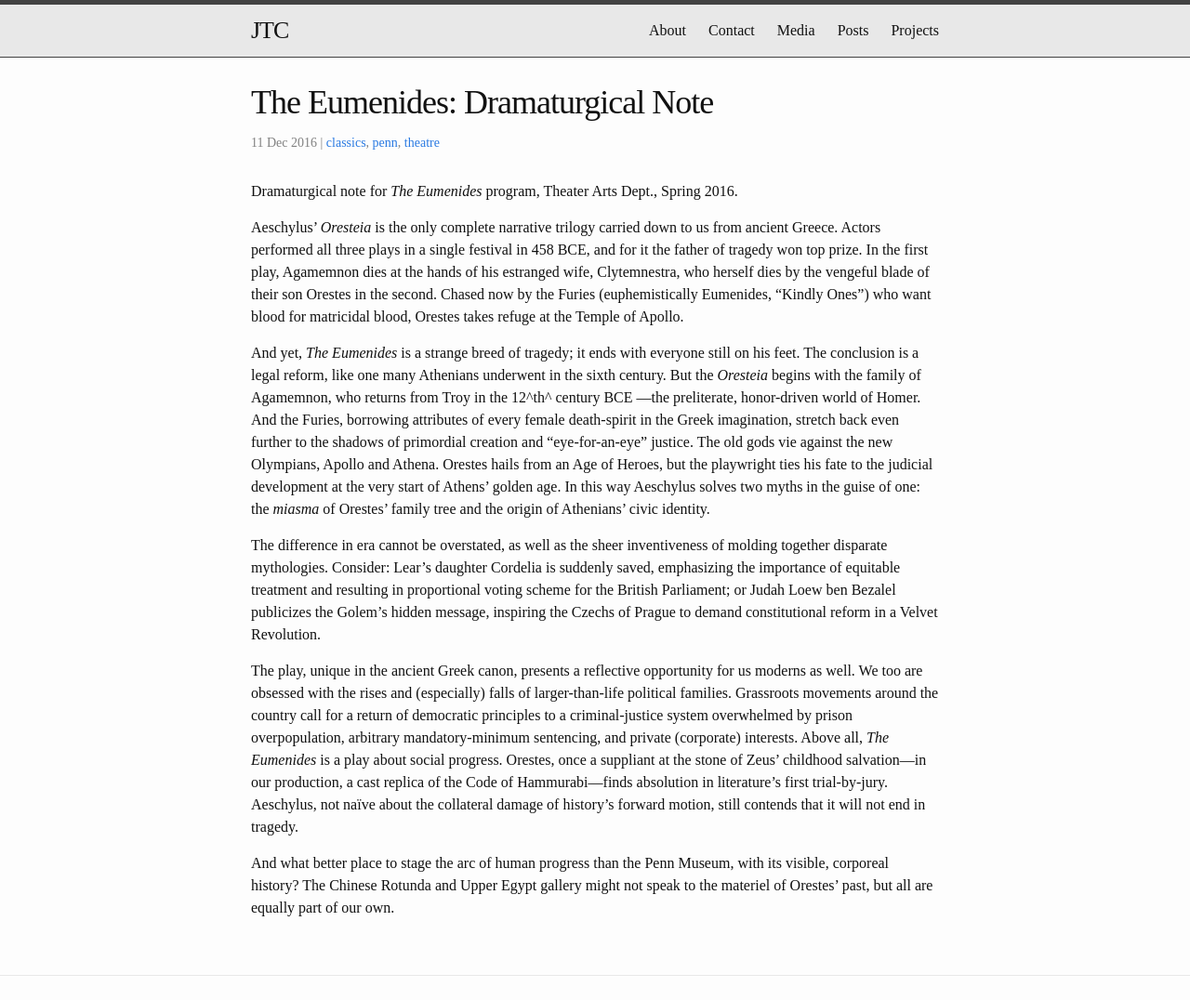
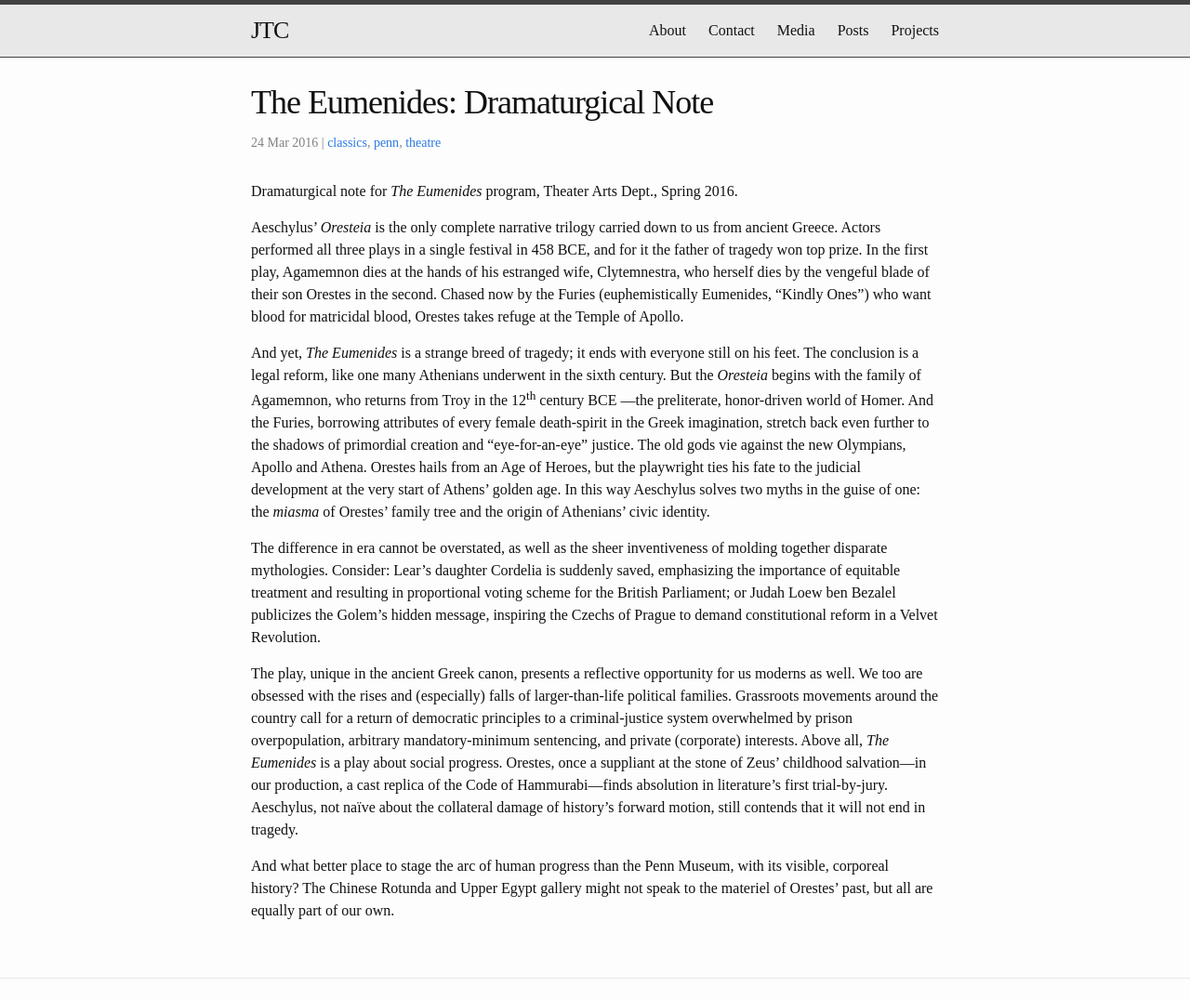
Before and after one commit to reubenmc/jtcohen6.github.io, a Jekyll site: the page built from _posts/2016-03-24-eumenides-dramaturgical-note.md, in a window 1280 px wide, cut to the strip 0-1076 px from the top of the page. Shown: the whole strip at 93% size. Built offline with Jekyll 4.4.1, drawn with Linux system fonts in a browser that asks for light colours; nearby versions of some CDN libraries; some web fonts are replaced.

Commit message:
minorest changes

```diff
--- a/_posts/2016-03-24-eumenides-dramaturgical-note.md
+++ b/_posts/2016-03-24-eumenides-dramaturgical-note.md
@@ -1,7 +1,7 @@
 ---
 layout: post
 title: "The Eumenides: Dramaturgical Note"
-date: 2016-12-11
+date: 2016-03-24
 tags: [classics, penn, theatre]
 ---
 
@@ -19,7 +19,7 @@ takes refuge at the Temple of Apollo.
 And yet, *The Eumenides* is a strange breed of tragedy; it ends with
 everyone still on his feet. The conclusion is a legal reform, like one
 many Athenians underwent in the sixth century. But the *Oresteia* begins
-with the family of Agamemnon, who returns from Troy in the 12^th^
+with the family of Agamemnon, who returns from Troy in the 12<sup>th</sup>
 century BCE —the preliterate, honor-driven world of Homer. And the
 Furies, borrowing attributes of every female death-spirit in the Greek
 imagination, stretch back even further to the shadows of primordial
```
